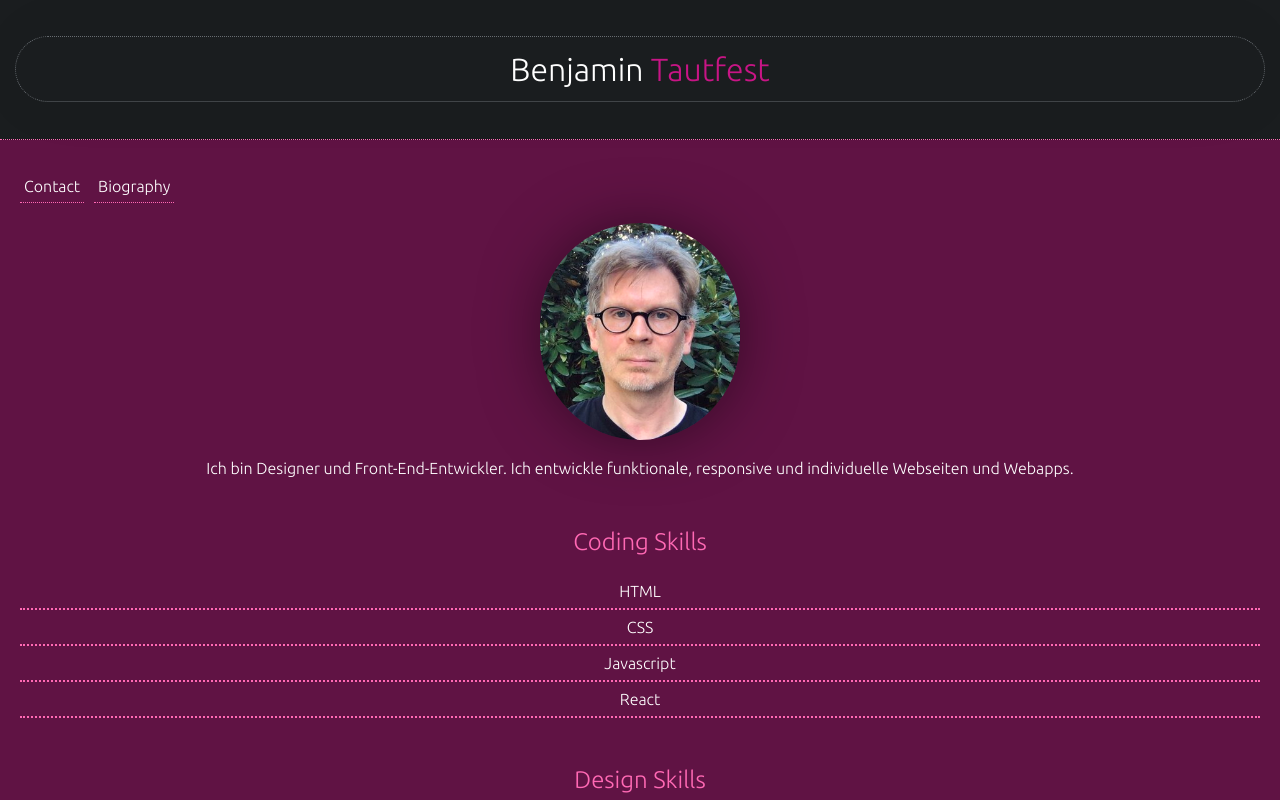
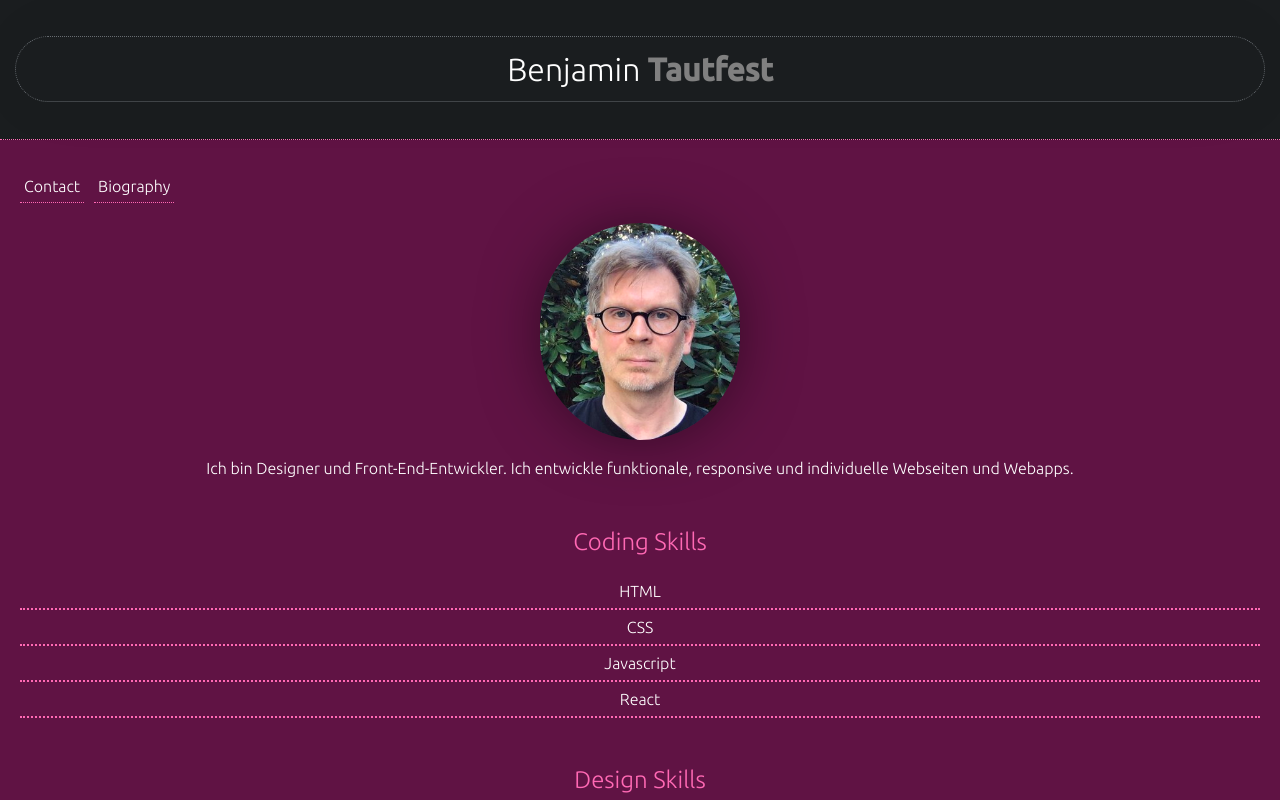
Before and after one commit to benjamintautfest/personal-website, a plain HTML site: page index.html in a window 1280 px wide. Shown: the top 800 px of the page. Drawn offline with Linux system fonts and the light colour scheme.

Commit message:
Change Color in headings

```diff
--- a/css/styles.css
+++ b/css/styles.css
@@ -119,5 +119,6 @@ width: 35%;
 }
 
 .last_name {
-    color: mediumvioletred;
+    color: grey;
+    font-weight: bold;
 }
```
